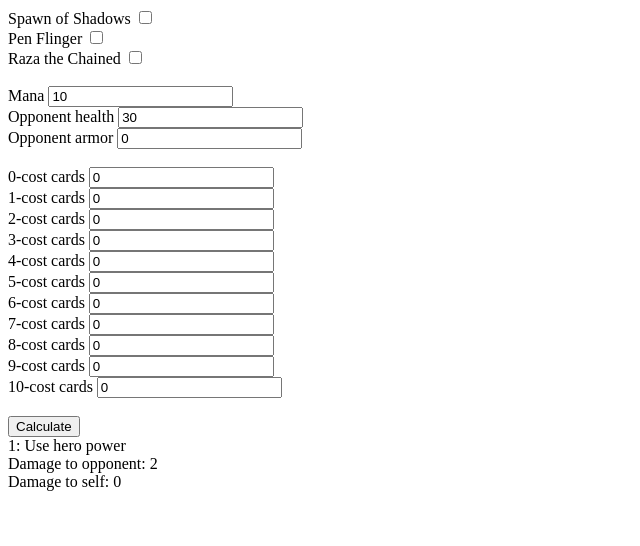
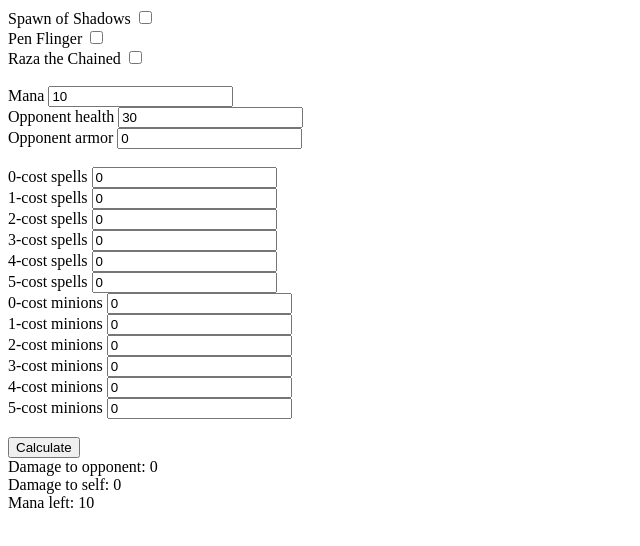
Before and after one commit to ThomasTerp/hs-combo-priest-calculator, a plain HTML site: page index.html in a window 1280 px wide. Both pictures are taken after a click on the button "Calculate". Shown: the whole page, without its empty margins (0-640 px from the left). Drawn offline with Linux system fonts and the light colour scheme.

Commit message:
Added difference between spells and minions

```diff
--- a/index.html
+++ b/index.html
@@ -34,38 +34,41 @@
 		<input id="opponentArmorNumber" type="number" value="0">
 		<br />
 		<br />
-		<label for="cost0CardsNumber">0-cost cards</label>
-		<input id="cost0CardsNumber" type="number" value="0">
+		<label for="cost0SpellsNumber">0-cost spells</label>
+		<input id="cost0SpellsNumber" type="number" value="0">
 		<br />
-		<label for="cost1CardsNumber">1-cost cards</label>
-		<input id="cost1CardsNumber" type="number" value="0">
+		<label for="cost1SpellsNumber">1-cost spells</label>
+		<input id="cost1SpellsNumber" type="number" value="0">
 		<br />
-		<label for="cost2CardsNumber">2-cost cards</label>
-		<input id="cost2CardsNumber" type="number" value="0">
+		<label for="cost2SpellsNumber">2-cost spells</label>
+		<input id="cost2SpellsNumber" type="number" value="0">
 		<br />
-		<label for="cost3CardsNumber">3-cost cards</label>
-		<input id="cost3CardsNumber" type="number" value="0">
+		<label for="cost3SpellsNumber">3-cost spells</label>
+		<input id="cost3SpellsNumber" type="number" value="0">
 		<br />
-		<label for="cost4CardsNumber">4-cost cards</label>
-		<input id="cost4CardsNumber" type="number" value="0">
+		<label for="cost4SpellsNumber">4-cost spells</label>
+		<input id="cost4SpellsNumber" type="number" value="0">
 		<br />
-		<label for="cost5CardsNumber">5-cost cards</label>
-		<input id="cost5CardsNumber" type="number" value="0">
+		<label for="cost4SpellsNumber">5-cost spells</label>
+		<input id="cost4SpellsNumber" type="number" value="0">
 		<br />
-		<label for="cost6CardsNumber">6-cost cards</label>
-		<input id="cost6CardsNumber" type="number" value="0">
+		<label for="cost0MinionsNumber">0-cost minions</label>
+		<input id="cost0MinionsNumber" type="number" value="0">
 		<br />
-		<label for="cost7CardsNumber">7-cost cards</label>
-		<input id="cost7CardsNumber" type="number" value="0">
+		<label for="cost1MinionsNumber">1-cost minions</label>
+		<input id="cost1MinionsNumber" type="number" value="0">
 		<br />
-		<label for="cost8CardsNumber">8-cost cards</label>
-		<input id="cost8CardsNumber" type="number" value="0">
+		<label for="cost2MinionsNumber">2-cost minions</label>
+		<input id="cost2MinionsNumber" type="number" value="0">
 		<br />
-		<label for="cost9CardsNumber">9-cost cards</label>
-		<input id="cost9CardsNumber" type="number" value="0">
+		<label for="cost3MinionsNumber">3-cost minions</label>
+		<input id="cost3MinionsNumber" type="number" value="0">
 		<br />
-		<label for="cost10CardsNumber">10-cost cards</label>
-		<input id="cost10CardsNumber" type="number" value="0">
+		<label for="cost4MinionsNumber">4-cost minions</label>
+		<input id="cost4MinionsNumber" type="number" value="0">
+		<br />
+		<label for="cost5MinionsNumber">5-cost minions</label>
+		<input id="cost5MinionsNumber" type="number" value="0">
 		<br />
 		<br />
 		<input id="calculateButton" type="button" value="Calculate">
--- a/index.js
+++ b/index.js
@@ -1,8 +1,15 @@
+const CardType = Object.freeze({
+	Spell: 1,
+	Minion: 2,
+	HeroPower: 3
+});
+
 class Card
 {
-	constructor(name, cost, damage, isInHand)
+	constructor(name, cardType, cost, damage, isInHand)
 	{
 		this.name = name;
+		this.cardType = cardType;
 		this.cost = cost;
 		this.damage = damage;
 		this.isInHand = isInHand;
@@ -22,47 +29,41 @@ $(document).ready(() =>
 		$(`#resultSpan`).empty();
 
 		const opponentHealth = parseInt($("#opponentHealthNumber").val()) +parseInt($("#opponentArmorNumber").val());
-		const penFlinger = new Card("Pen Flinger", 1, 1, $("#penFlingerCheckbox").prop("checked"));
-		const spawnOfShadows = new Card("Spawn of Shadows", 4, 4, $("#spawnOfShadows").prop("checked"));
-		const razaTheChained = new Card("Raza the Chained", 5, 0, $("#razaTheChainedCheckbox").prop("checked"));
-		const heroPower = new Card("hero power", razaTheChained.isInHand ? 0 : 2, 2, true)
+		const penFlinger = new Card("Pen Flinger", CardType.Minion, 1, 1, $("#penFlingerCheckbox").prop("checked"));
+		const spawnOfShadows = new Card("Spawn of Shadows", CardType.Minion, 4, 0, $("#spawnOfShadows").prop("checked"));
+		const razaTheChained = new Card("Raza the Chained", CardType.Minion, 5, 0, $("#razaTheChainedCheckbox").prop("checked"));
+		const heroPower = new Card("hero power", CardType.HeroPower, razaTheChained.isInHand ? 0 : 2, 2, true)
 		const cards = [];
 		let mana = parseInt($("#manaNumber").val())
 
-		const addCostCards = (cost, amount) =>
+		const addCostCards = (cardType, cost, amount) =>
 		{
 			for(let i = 0; i < amount; i++)
 			{
-				cards.push(new Card(cost + "-cost card", cost, 0, true))
+				cards.push(new Card(`${cost}-cost ${cardType === CardType.Spell ? "spell" : "minion"}`, cardType, cost, 0, true))
 			}
 		};
 
-		addCostCards(0, parseInt($("#cost0CardsNumber").val()))
-		addCostCards(1, parseInt($("#cost1CardsNumber").val()))
-		addCostCards(2, parseInt($("#cost2CardsNumber").val()))
-		addCostCards(3, parseInt($("#cost3CardsNumber").val()))
-		addCostCards(4, parseInt($("#cost4CardsNumber").val()))
-		addCostCards(5, parseInt($("#cost5CardsNumber").val()))
-		addCostCards(6, parseInt($("#cost6CardsNumber").val()))
-		addCostCards(7, parseInt($("#cost7CardsNumber").val()))
-		addCostCards(8, parseInt($("#cost8CardsNumber").val()))
-		addCostCards(9, parseInt($("#cost9CardsNumber").val()))
-		addCostCards(10, parseInt($("#cost10CardsNumber").val()))
+		addCostCards(CardType.Spell, 0, parseInt($("#cost0SpellsNumber").val()))
+		addCostCards(CardType.Spell, 1, parseInt($("#cost1SpellsNumber").val()))
+		addCostCards(CardType.Spell, 2, parseInt($("#cost2SpellsNumber").val()))
+		addCostCards(CardType.Spell, 3, parseInt($("#cost3SpellsNumber").val()))
+		addCostCards(CardType.Spell, 4, parseInt($("#cost4SpellsNumber").val()))
+		addCostCards(CardType.Spell, 5, parseInt($("#cost5SpellsNumber").val()))
+		addCostCards(CardType.Minion, 0, parseInt($("#cost0MinionsNumber").val()))
+		addCostCards(CardType.Minion, 1, parseInt($("#cost1MinionsNumber").val()))
+		addCostCards(CardType.Minion, 2, parseInt($("#cost2MinionsNumber").val()))
+		addCostCards(CardType.Minion, 3, parseInt($("#cost3MinionsNumber").val()))
+		addCostCards(CardType.Minion, 4, parseInt($("#cost4MinionsNumber").val()))
+		addCostCards(CardType.Minion, 5, parseInt($("#cost5MinionsNumber").val()))
 
 		let damageToOpponent = 0;
 		let damageToSelf = 0;
 		let actionCount = 0;
 
-		const logResult = (text, prependLog) =>
+		const logResult = (text) =>
 		{
-			if(prependLog)
-			{
-				$(`#resultSpan`).prepend(text);
-			}
-			else
-			{
-				$(`#resultSpan`).append(text);
-			}
+			$(`#resultSpan`).append(text);
 		};
 
 		const playCard = (card) =>
@@ -82,7 +83,7 @@ $(document).ready(() =>
 			}
 		};
 
-		const useHeroPower = (prependLog) =>
+		const useHeroPower = () =>
 		{
 			if(mana >= heroPower.cost)
 			{
@@ -91,11 +92,11 @@ $(document).ready(() =>
 
 				if(spawnOfShadows.isInHand)
 				{
-					damageToOpponent += spawnOfShadows.damage;
-					damageToSelf += spawnOfShadows.damage;
+					damageToOpponent += 4;
+					damageToSelf += 4;
 				}
 
-				logResult(`${++actionCount}: Use ${heroPower.name}<br />`, prependLog);
+				logResult(`${++actionCount}: Use ${heroPower.name}<br />`);
 
 				return true;
 			}
@@ -110,22 +111,19 @@ $(document).ready(() =>
 			return damageToOpponent >= opponentHealth;
 		};
 
-		if(heroPower.cost === 0)
+		if(spawnOfShadows.isInHand)
+		{
+			playCard(spawnOfShadows);
+			useHeroPower();
+		}
+		else if(heroPower.cost === 0)
 		{
 			useHeroPower()
 		}
 
-		if(penFlinger.isInHand)
-		{
-			if(playCard(penFlinger))
-			{
-				useHeroPower()
-			}
-		}
-
 		for(const card of cards)
 		{
-			if(penFlinger.isInHand)
+			if(card.cardType === CardType.Spell && penFlinger.isInHand)
 			{
 				if(playCard(penFlinger) && !isOpponentDead())
 				{
@@ -137,20 +135,18 @@ $(document).ready(() =>
 			{
 				break;
 			}
-			else
+
+			if(playCard(card) && !isOpponentDead())
 			{
-				if(playCard(card) && !isOpponentDead())
-				{
-					useHeroPower()
-				}
+				useHeroPower()
+			}
+
+			if(isOpponentDead())
+			{
+				break;
 			}
 		}
 
-		if(mana > heroPower.cost)
-		{
-			useHeroPower(true);
-		}
-
-		logResult(`Damage to opponent: ${damageToOpponent}<br />Damage to self: ${damageToSelf}<br />`);
+		logResult(`Damage to opponent: ${damageToOpponent}<br />Damage to self: ${damageToSelf}<br />Mana left: ${mana}<br />`);
 	});
 });
```
